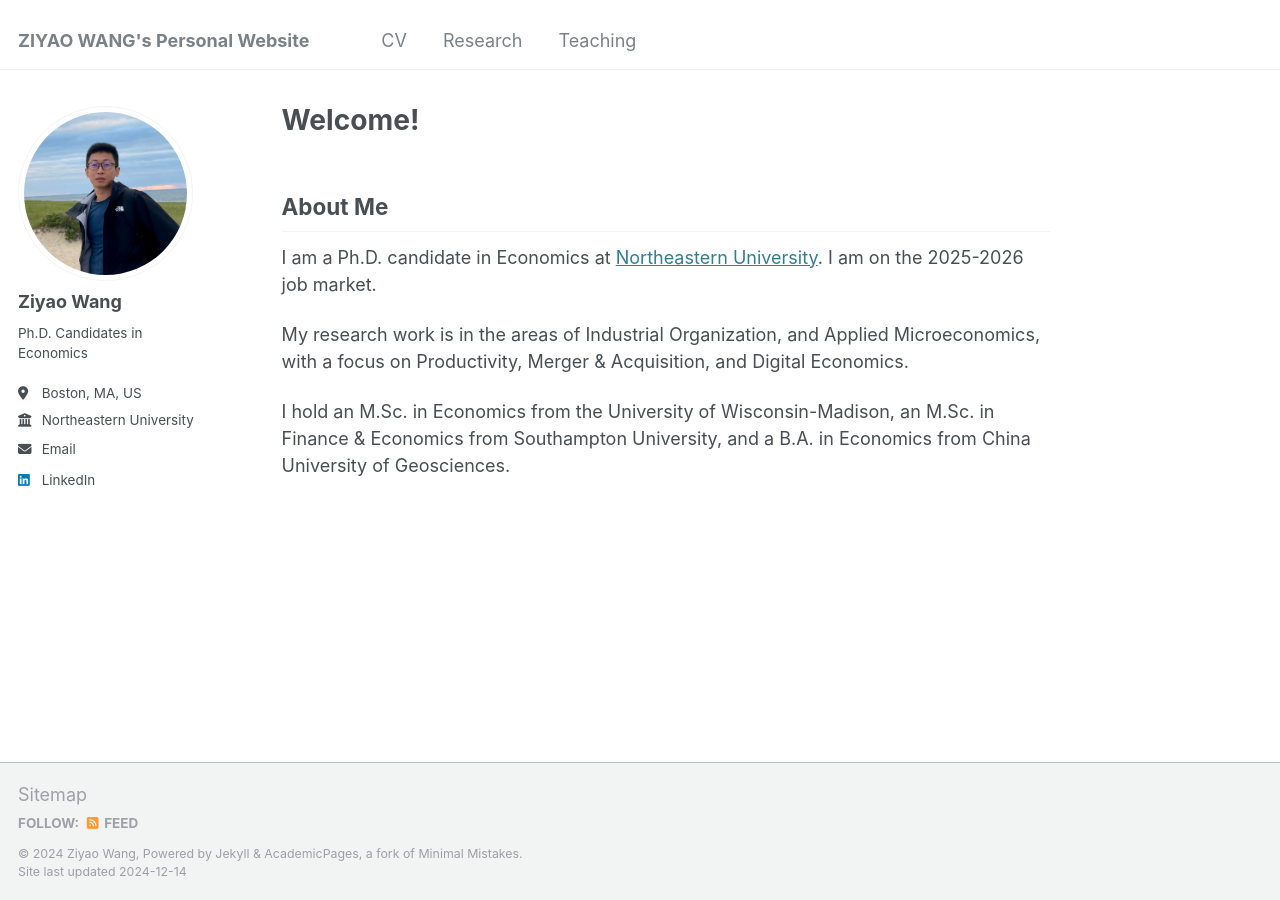
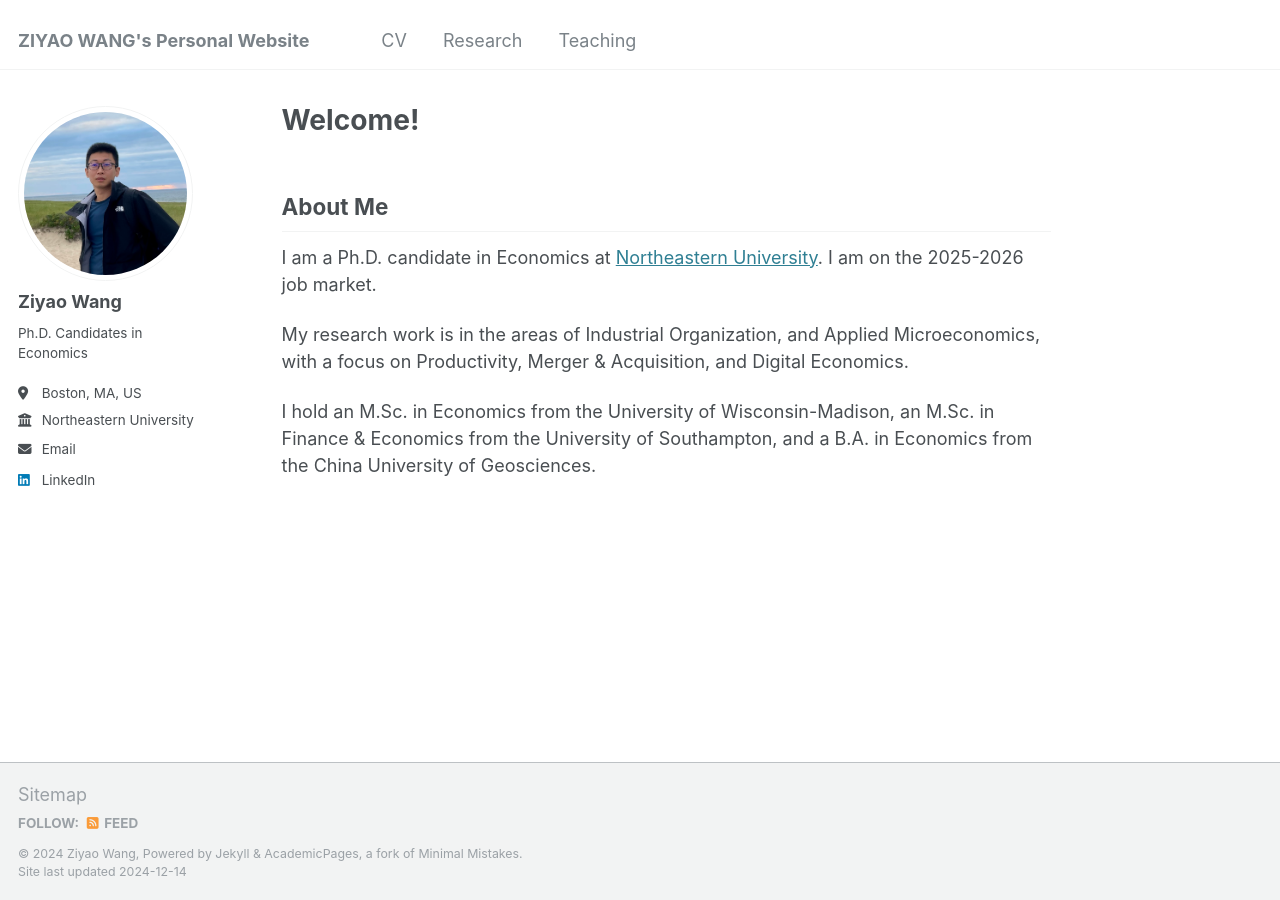
Before and after one commit to ziyaowangecon/ziyaowangecon.github.io, a Jekyll site: the page built from _pages/about.md, in a window 1280 px wide. Built offline with Jekyll 4.4.1, drawn with Linux system fonts in a browser that asks for light colours.

Commit message:
Update about.md

```diff
--- a/_pages/about.md
+++ b/_pages/about.md
@@ -12,7 +12,7 @@ I am a Ph.D. candidate in Economics at [Northeastern University](https://cssh.no
 
 My research work is in the areas of Industrial Organization, and Applied Microeconomics, with a focus on Productivity, Merger & Acquisition, and Digital Economics.
 
-I hold an M.Sc. in Economics from the University of Wisconsin-Madison, an M.Sc. in Finance & Economics from Southampton University, and a B.A. in Economics from China University of Geosciences.
+I hold an M.Sc. in Economics from the University of Wisconsin-Madison, an M.Sc. in Finance & Economics from the University of Southampton, and a B.A. in Economics from the China University of Geosciences.
 
 <!--This is the front page of a website that is powered by the [Academic Pages template](https://github.com/academicpages/academicpages.github.io) and hosted on GitHub pages. [GitHub pages](https://pages.github.com) is a free service in which websites are built and hosted from code and data stored in a GitHub repository, automatically updating when a new commit is made to the respository. This template was forked from the [Minimal Mistakes Jekyll Theme](https://mmistakes.github.io/minimal-mistakes/) created by Michael Rose, and then extended to support the kinds of content that academics have: publications, talks, teaching, a portfolio, blog posts, and a dynamically-generated CV. You can fork [this repository](https://github.com/academicpages/academicpages.github.io) right now, modify the configuration and markdown files, add your own PDFs and other content, and have your own site for free, with no ads! An older version of this template powers my own personal website at [stuartgeiger.com](http://stuartgeiger.com), which uses [this Github repository](https://github.com/staeiou/staeiou.github.io).-->
 <!---->
```
